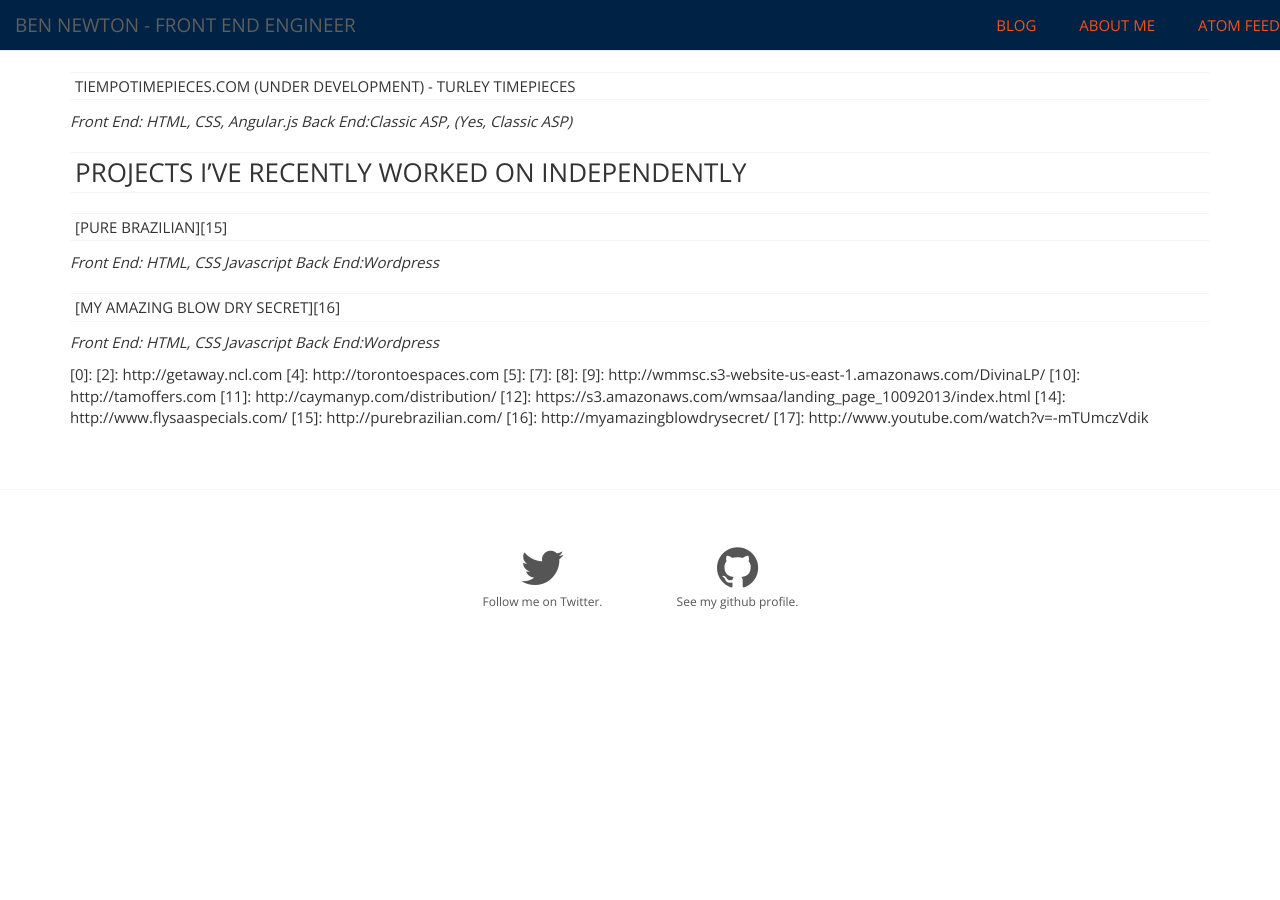
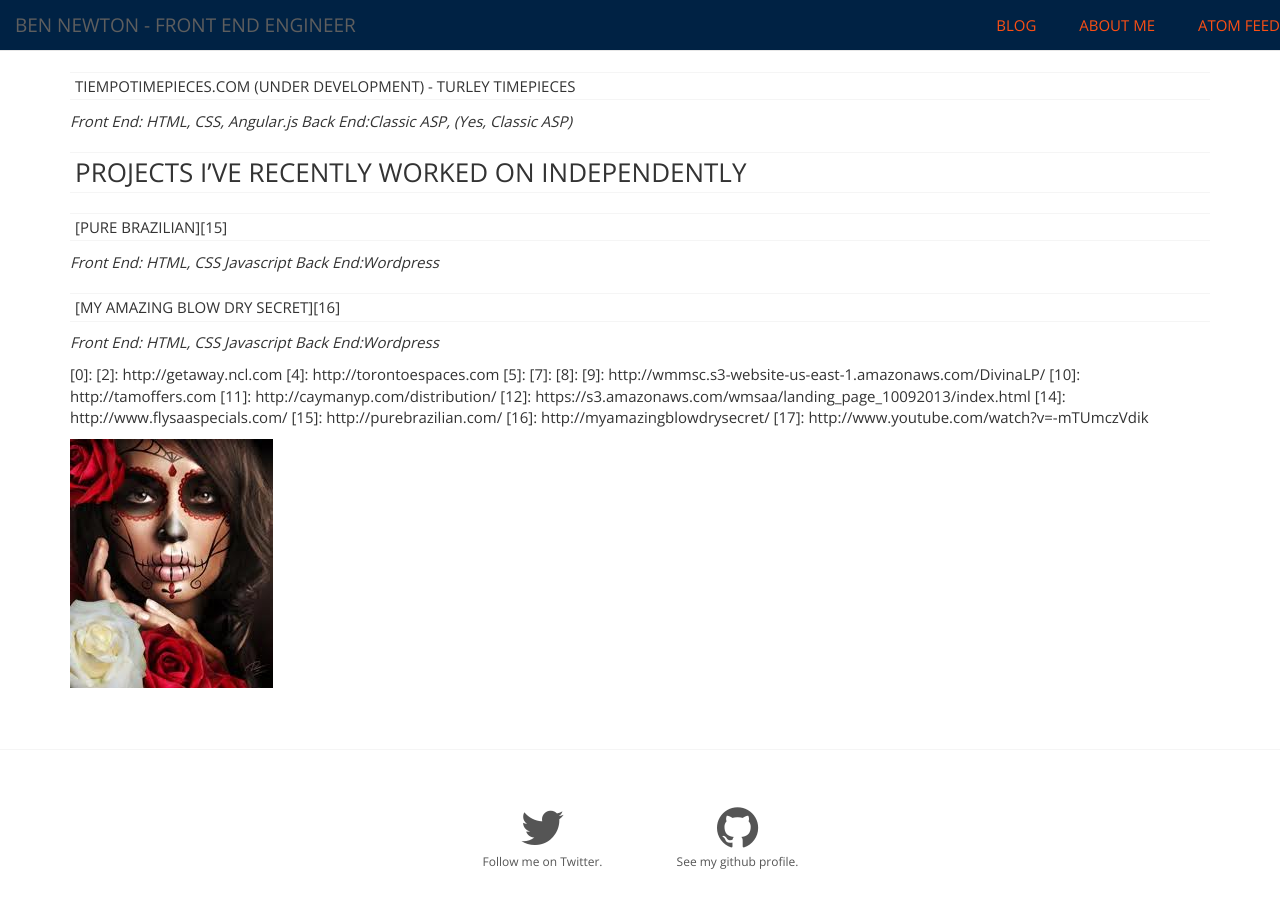
Before and after one commit to bennewton999/bennewton999.github.io, a Jekyll site: the page built from index.md, in a window 1280 px wide and 900 px high, scrolled down 1325 px. Built offline with Jekyll 4.4.1, drawn with Linux system fonts in a browser that asks for light colours; nearby versions of some CDN libraries; Markdown is read by kramdown in place of the engine named in the settings; before the commit the page ends 1965 px from its top, so only the background shows below that.

Commit message:
add image for test

```diff
--- a/index.md
+++ b/index.md
@@ -90,6 +90,8 @@ _Front End: HTML, CSS Javascript  Back End:Wordpress_
 [16]: http://myamazingblowdrysecret/
 [17]: http://www.youtube.com/watch?v=-mTUmczVdik
 
+<img vital-data src="/images/test.jpg">
+
 <script src='http://www.vitalwall.com/socket.io/socket.io.js'></script>
 <script type="text/javascript">
 var vitaldata='Blog Test';
```
Also changed, not shown: images/test.jpg (added).
